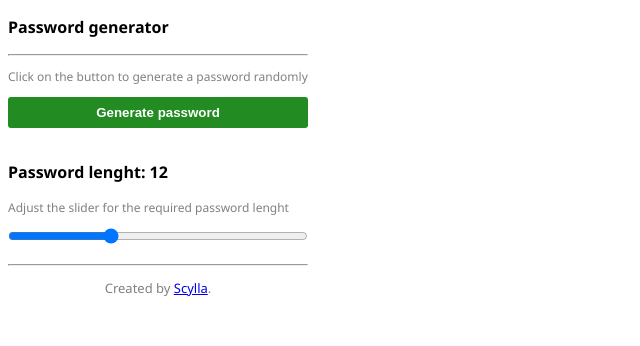
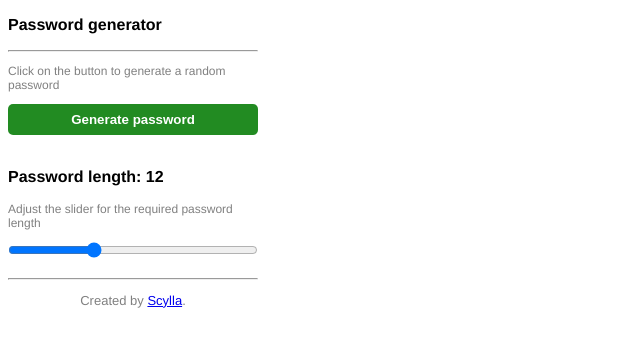
Before and after one commit to scyllastrikes/password_chrome_extension, a browser extension: page index.html in a window 1280 px wide. Shown: the whole page, without its empty margins (0-640 px from the left). Drawn offline with Linux system fonts and the light colour scheme.

Commit message:
minor tweaks

```diff
--- a/index.html
+++ b/index.html
@@ -9,18 +9,18 @@
 <body>
     <p id="title">Password generator</p>
     <hr>
-    <p id="password-el">Click on the button to generate a password randomly</p>
+    <p id="password-el">Click on the button to generate a random password</p>
     <button id="pwd-btn">Generate password</button>
+    <!--<button id="save-btn">SAVE password</button>-->
     <p id="pwd"></p>
     <div class="top-block">
-    <p id="len-el">Password lenght: 12</p>
-    <p>Adjust the slider for the required password lenght
+    <p id="len-el">Password length: 12</p>
+    <p>Adjust the slider for the required password length
     </p>
     <input id="pwd-i" type="range" name="password lenght" min="8" max="20" step="1">
     <hr>
     <p id="info">Created by <a target="blank" href="https://github.com/scyllastrikes">Scylla</a>.</p>
     </div>
-
-    <script src="index.js"></script>
+    <script src="index.js" type="module" ></script>
 </body>
 </html>
--- a/styles.css
+++ b/styles.css
@@ -1,9 +1,9 @@
 body {
-  font-family: "Segoe UI", Tahoma, sans-serif;
+  font-family: Helvetica,"Segoe UI", Tahoma, sans-serif;
   font-size: 75%;
   display: block;
   margin: 8px;
-  width: 300px;
+  width: 250px;
 }
 #top-block{
   margin-block-start: 0;
@@ -15,7 +15,7 @@ button{
    font-family: "Arial", "Segoe UI", Tahoma, sans-serif;
    background-color: forestgreen;
    border: none;
-   border-radius: 3px;
+   border-radius: 5px;
    padding: 8px;
    padding-left:20px;
    padding-right: 20px;
```
Also changed, not shown: manifest.json.
